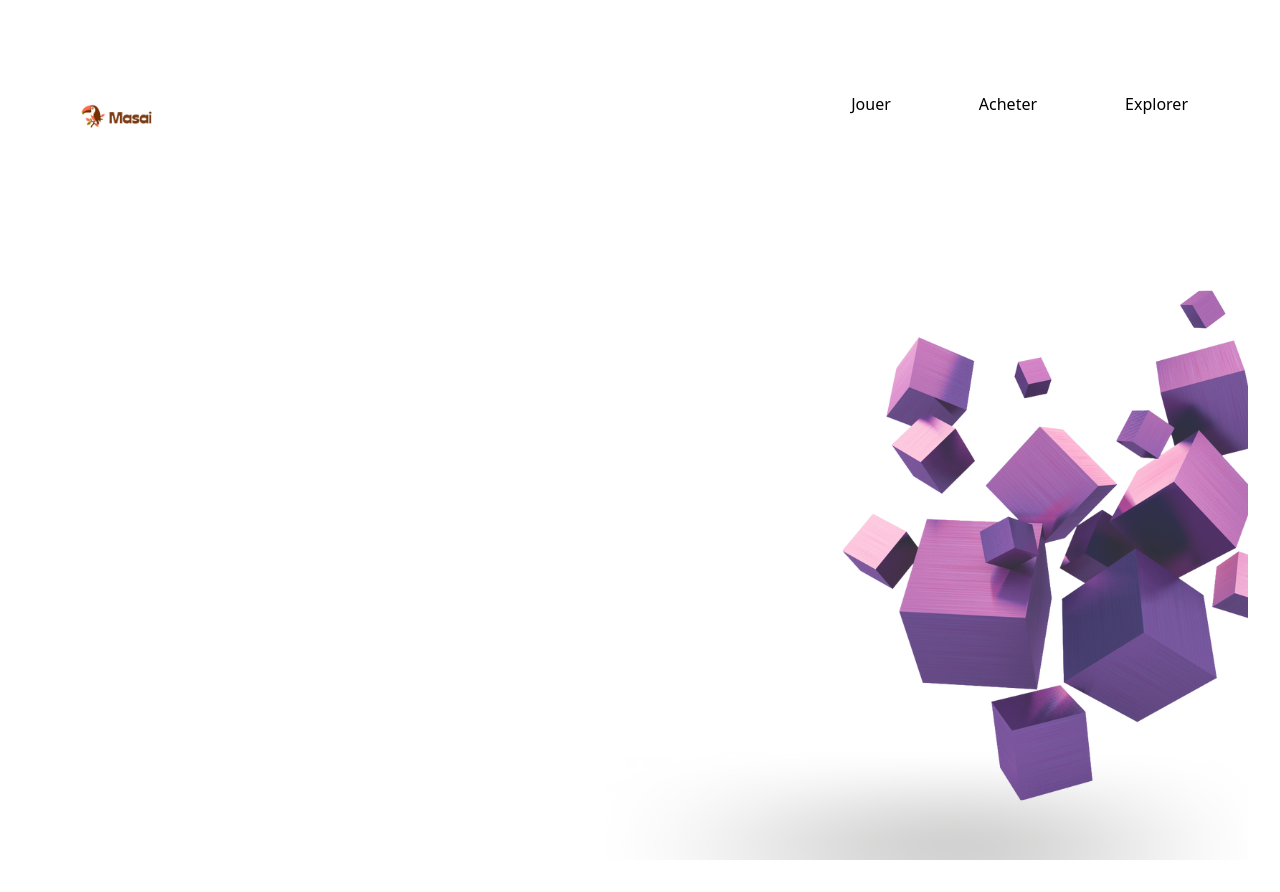
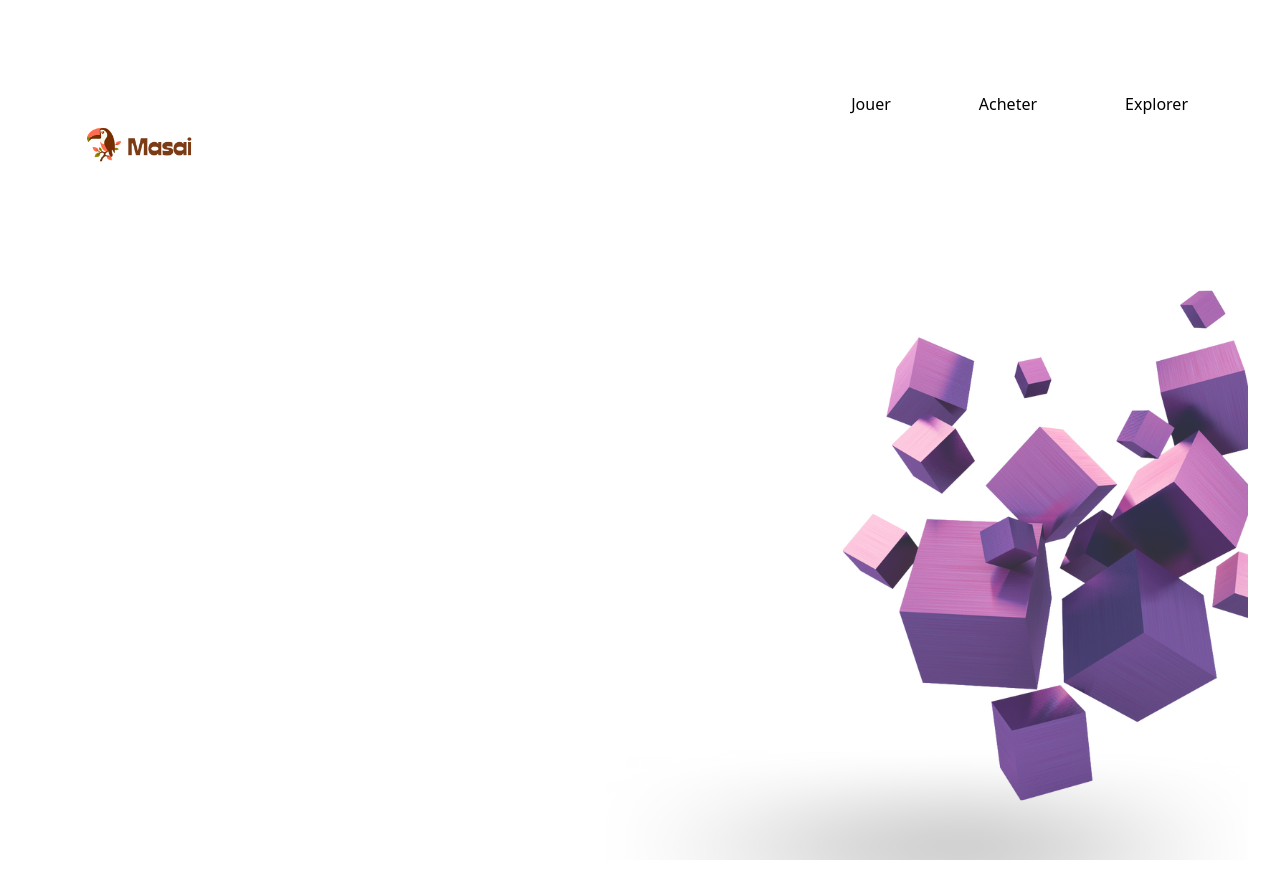
Before and after one commit to seresiaka7/gaming-app, a React (Vite) app: page / in a window 1280 px wide. Built offline with nearby package versions, Linux system fonts and the light colour scheme; a web font is replaced by a local one.

Commit message:
ajout du navbar

```diff
--- a/src/Components/Navbar.jsx
+++ b/src/Components/Navbar.jsx
@@ -8,7 +8,7 @@ const Navbar = () => {
         <div className='bg-cover h-[800px]  ' style={{backgroundImage:`url(${Bg1})`}}>
             <header className='flex mt-7 justify-between'>
                 <div  className=' px-10   '>
-                <img src={Masai} width={100}  height={70} alt="logo"/>
+                <img src={Masai} width={150}  height={80} alt="logo"/>
                 </div>
                  <nav className='mt-8'>
                     <ul   className='flex justify-center items-center gap-10 pr-9'>
```
